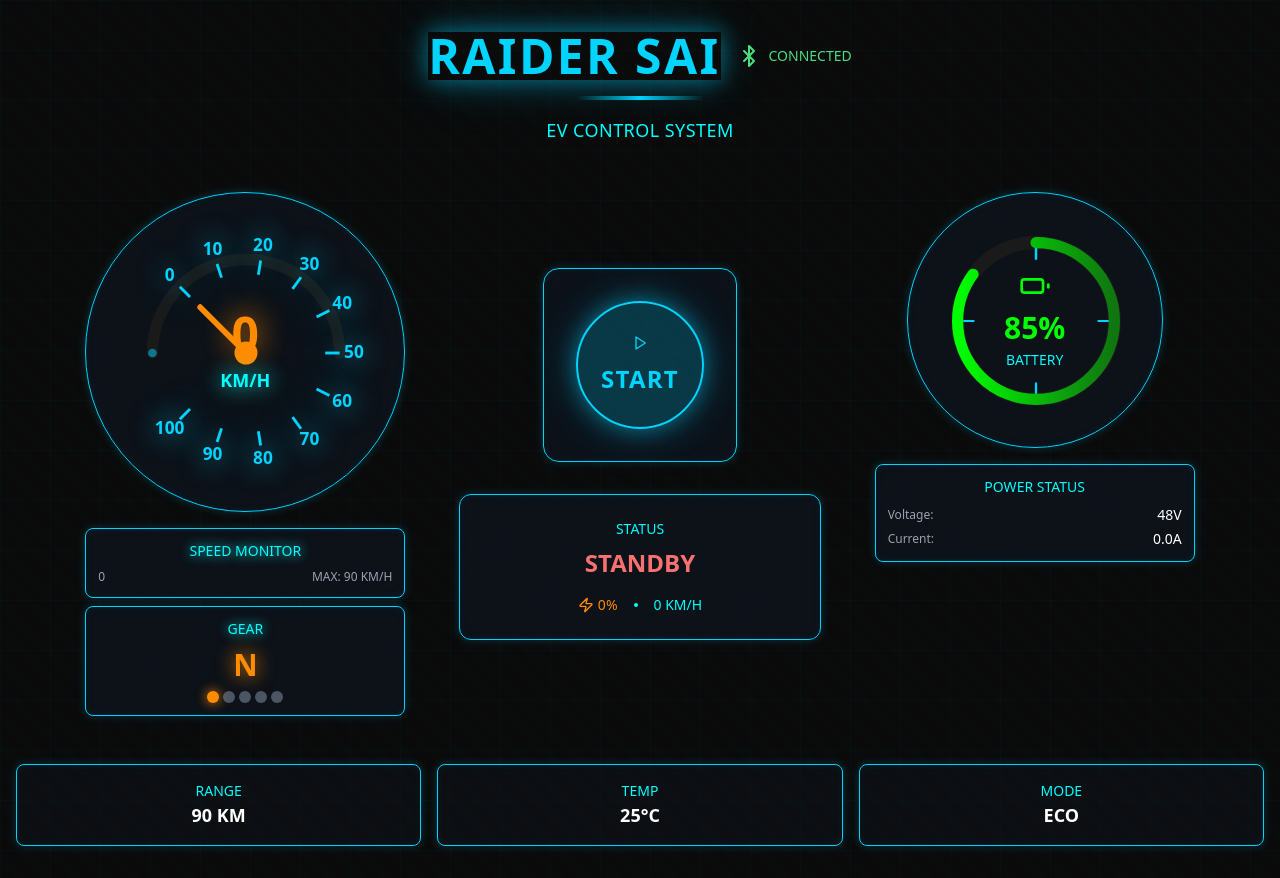
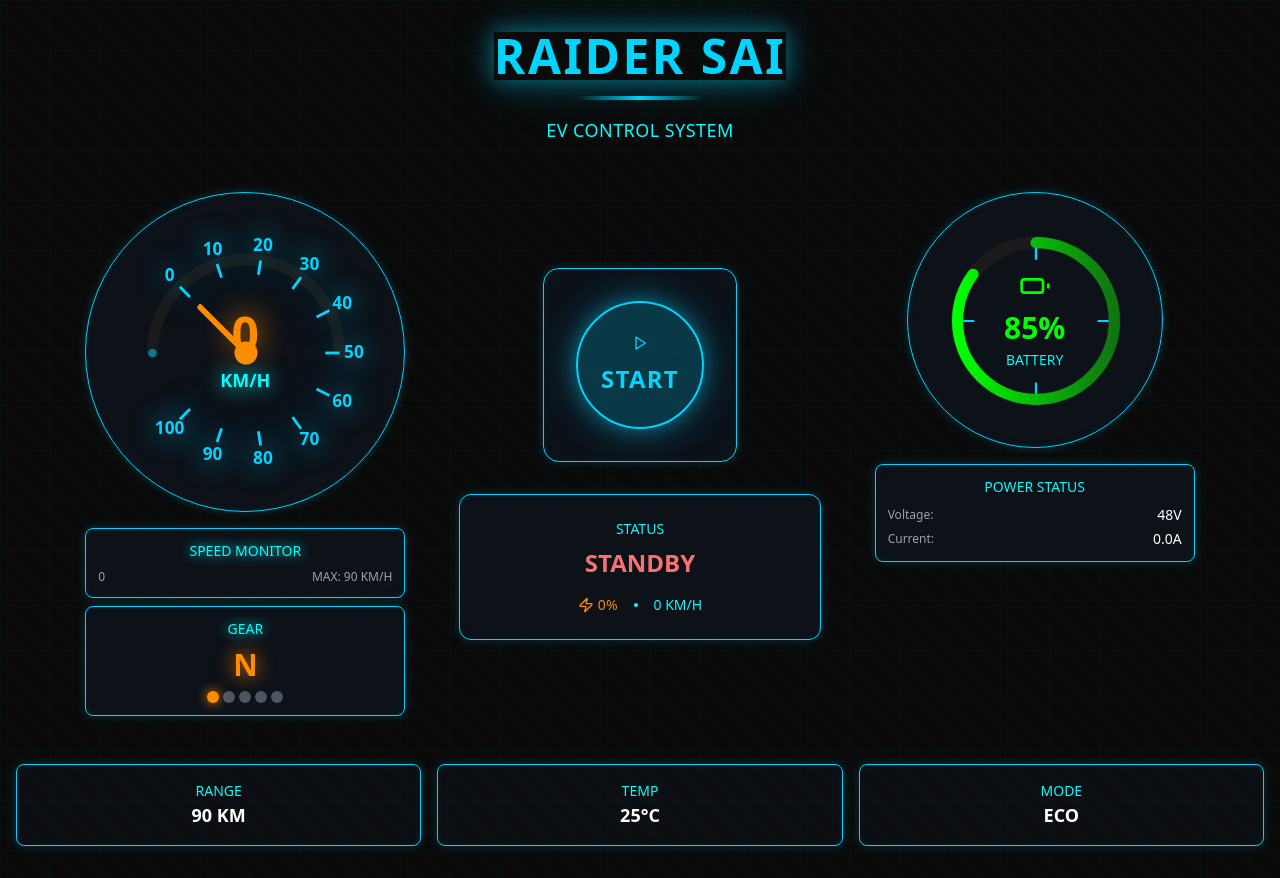
Before and after one commit to Pavankreative/Raider-Sai, a React (Vite) app: page / in a window 1280 px wide. Built offline with nearby package versions, Linux system fonts and the light colour scheme.

Commit message:
Remove black background and Bluetooth icon
Removed the black background from the 'RAIDER SAI' heading and the Bluetooth icon.

```diff
--- a/src/components/BikeControls.tsx
+++ b/src/components/BikeControls.tsx
@@ -1,6 +1,5 @@
-
 import React, { useState, useEffect } from 'react';
-import { Play, Square, Zap, Battery, Bluetooth } from 'lucide-react';
+import { Play, Square, Zap, Battery } from 'lucide-react';
 import { Button } from '@/components/ui/button';
 import SpeedGauge from './SpeedGauge';
 import BatteryIndicator from './BatteryIndicator';
@@ -73,14 +72,6 @@ const BikeControls = () => {
             <h1 className="text-5xl font-bold text-neon-blue tron-glow tracking-wider">
               RAIDER SAI
             </h1>
-            <div className="ml-4 flex items-center">
-              <Bluetooth
-                className={`w-6 h-6 ${isBluetoothConnected ? 'text-green-400' : 'text-red-400'}`}
-              />
-              <span className={`ml-2 text-sm ${isBluetoothConnected ? 'text-green-400' : 'text-red-400'}`}>
-                {isBluetoothConnected ? 'CONNECTED' : 'DISCONNECTED'}
-              </span>
-            </div>
           </div>
           <div className="w-32 h-1 bg-gradient-to-r from-transparent via-neon-blue to-transparent mx-auto" />
           <p className="text-neon-cyan mt-4 text-lg tracking-wide">
```
